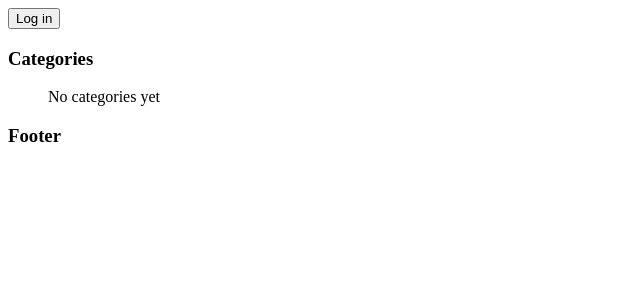
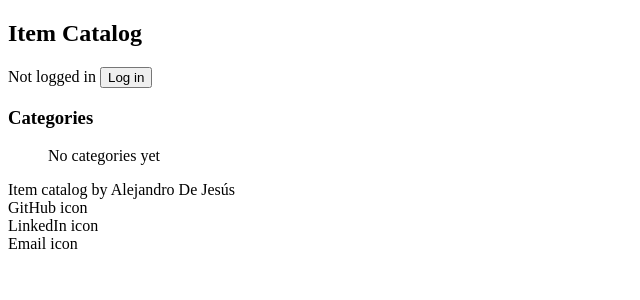
Before and after one commit to aledejesus/item_catalog, a Flask app: page /categories/ in a window 1280 px wide. Shown: the top 300 px of the page, without its empty margins (0-640 px from the left). Run offline with Flask 2, Linux system fonts and the light colour scheme; data that the repository does not hold is empty; parts of the project's set-up code (start-up, migrations or seed data) failed here and were passed over; some libraries are stand-ins or nearby versions.

Commit message:
style: Design base header and footer
Resolves: #10

```diff
--- a/catalog/templates/base.html
+++ b/catalog/templates/base.html
@@ -9,9 +9,12 @@
   <body>
     <div id="header">
       {% block header %}
+        <h2>Item Catalog</h2>
         {% if session.app_user_id %}
+          <span>Logged in as {{ session.app_user_name }}</span>
           <a href="#" onclick="logOut();"><button>Log out</button></a>
         {% else %}
+          <span>Not logged in</span>
           <a href="{{ url_for('users.login') }}"><button>Log in</button></a>
         {% endif %}
       {% endblock %}
@@ -34,7 +37,16 @@
     </div>
     <div id="footer">
       {% block footer %}
-        <h3>Footer</h3>
+        <div>
+          Item catalog by Alejandro De Jesús
+        </div>
+        <div>
+          GitHub icon
+          <br>
+          LinkedIn icon
+          <br>
+          Email icon
+        </div>
       {% endblock %}
     </div>
     {% block scripts %}
```
